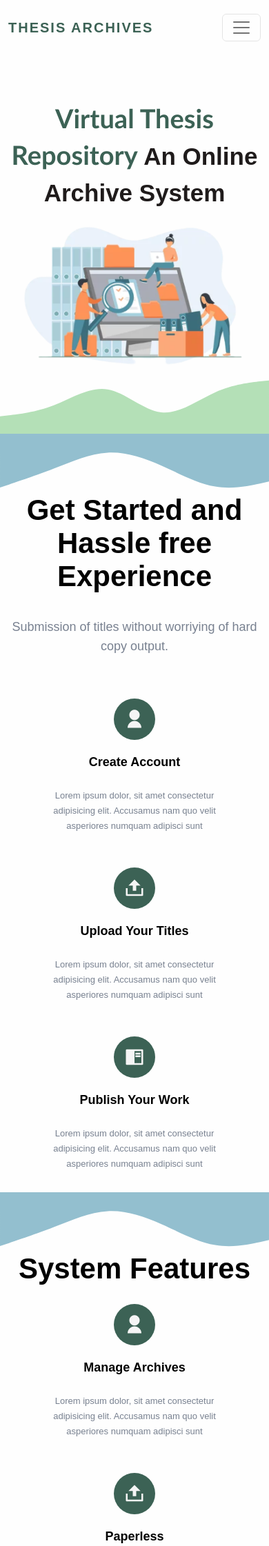
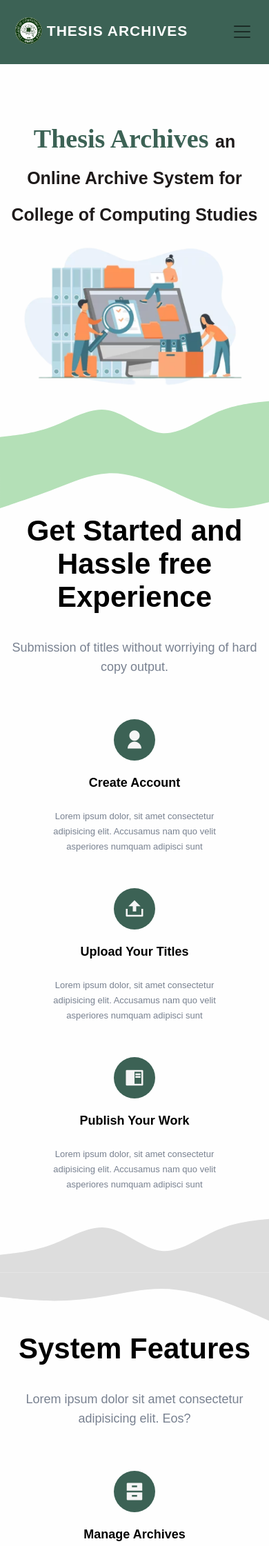
Before and after one commit to MarvinWaro/Thesis-Repositories, a PHP site: page /home/index.php in a window 390 px wide. Shown: the top 2242 px of the page at 69% size. Run offline with PHP 8.4, Linux system fonts and the light colour scheme; some libraries are stand-ins or nearby versions.

Commit message:
navbar background color

```diff
--- a/assets/css/home.css
+++ b/assets/css/home.css
@@ -25,7 +25,7 @@ body{
 
 
 #logo-name{
-    color: var(--maincolor);
+    color: var(--white);
     font-size: 30px;
     letter-spacing: 2px;
     text-transform: uppercase;
@@ -51,20 +51,20 @@ body{
 
 .btn-outline-secondary{
     border: 1px solid var(--gray2);
-    color: var(--black);
+    color: var(--white);
 }
 
 .btn-outline-secondary:hover{
     background-color: var(--gray2);
     border: 1px solid (var(--gray2));
-    color: var(--black);
+    color: var(--white);
 }
 
 /*Navbar*/
 
 .navbar .btn-outline-secondary{
     border: 1px solid var(--gray2);
-    color: var(--black);
+    color: var(--white);
     font-size: 14px;
     font-weight: 500;
     line-height: 20px;
@@ -72,22 +72,29 @@ body{
 }
 
 .navbar{
-    padding: 32px 0;
+    padding: 10px 0;
+    background:var(--maincolor);
+
+}
+
+.navbar img{
+    width: 50px;
+    margin-bottom: 8px;
 }
 
 .nav-link{
     margin-left: 41px;
     font-size: 16px;
-    color: var(--gray1);
+    color: var(--white);
 }
 
 .navbar-nav .nav-link.active{
     font-weight: bold;
-    color: var(--black);
+    color: var(--white);
 }
 
 section.home{
-    padding:0;
+    padding-top: 100px;
 }
 
 section.home svg{
@@ -95,12 +102,12 @@ section.home svg{
 }
 
 section.home .text{
-    padding-top: 65px;
+    padding-top: 75px;
     font-weight: 800;
-    font-size: 60px;
+    font-size: 80px;
     line-height: 73px;
     color: var(--maincolor);
-    font-family: 'Gill Sans', 'Gill Sans MT', Calibri, 'Trebuchet MS', sans-serif;
+    font-family: 'Times New Roman', Times, serif;
 }
 
 section.home .text2{
@@ -204,31 +211,36 @@ section.information .info-2{
 }
 
 #line{
-    width: 90%;
+    width: 100%;
     justify-content: center;
     padding: 20px 0;
 }
 
 footer{
-    margin-top: 70px;
     padding-top: 35px;
     padding-bottom: 35px;
-    background: var(--maincolorMdark);
+    background: var(--maincolor_light);
 }
 
 footer a{
     font-weight: bold;
     font-size: 14px;
-    color: var(--white);
+    color: var(--black);
     line-height: 10px;
 }
 
 footer .copy{
     margin-top: 32px;
     font-size: 14px;
-    color: var(--white);
+    color: var(--black);
     line-height: 10px;
     font-weight: 400;
+}
+
+@media (max-width: 768px){
+    .navbar-toggler{
+        border: none !important;
+    }
 }
 
 @media ( max-width: 576px){
@@ -241,8 +253,8 @@ footer .copy{
 
     section.home .text2 {
         font-weight: 700;
-        font-size: 35px;
-        line-height: 30px;
+        font-size: 25px;
+        line-height: 15px;
         color: rgb(31, 27, 27);
         font-family: 'Plus Jkarta Sans', sans-serif;
     }
@@ -255,6 +267,20 @@ footer .copy{
 
     .nav-link{
         margin-left: 0;
+    }
+
+    .navbar-toggler{
+        border: none !important;
+    }
+
+    .navbar .btn-outline-secondary {
+        border: 1px solid var(--gray2);
+        color: var(--black);
+        font-size: 14px;
+        font-weight: 500;
+        line-height: 20px;
+        padding: 10px 16px;
+        margin-bottom: 10px;
     }
 
     /*Home Section*/
@@ -287,20 +313,60 @@ footer .copy{
     /*Footer*/
 
     footer{
-        margin-top: 70px;
         padding-top: 35px;
         padding-bottom: 35px;
-        background: var(--maincolorMdark);
+        background: var(--maincolor_light);
     }
 }
 
 
-@media (min-width: 320px){
+
+@media (max-width: 320px){
+    .navbar img {
+        width: 35px;
+        margin-bottom: 0px;
+    }
+
     #logo-name {
-        color: var(--maincolor);
-        font-size: 20px;
-        letter-spacing: 2px;
+        color: var(--white);
+        font-size: 18px;
+        letter-spacing: 1px;
         text-transform: uppercase;
         font-weight: bold;
     }
+
+    .navbar-toggler-icon {
+        display: inline-block;
+        width: 20px;
+        height: 1.5em;
+        vertical-align: middle;
+        background-image: var(--bs-navbar-toggler-icon-bg);
+        background-repeat: no-repeat;
+        background-position: center;
+        background-size: 100%;
+        color: var(--white);
+    }
+
+    .navbar img {
+        width: 35px;
+        margin-bottom: 0px;
+        margin-left: 13px;
+    }
+
 }
+
+@media (min-width: 375px) and (max-width: 425px){
+    #logo-name {
+        color: var(--white);
+        font-size: 21px;
+        letter-spacing: 1px;
+        text-transform: uppercase;
+        font-weight: bold;
+    }
+
+    .navbar img {
+        width: 39px;
+        margin-bottom: 4px;
+        margin-left: 10px;
+    }
+}
--- a/home/index.php
+++ b/home/index.php
@@ -38,9 +38,11 @@
   </head>
   <body>
     <!--Navbar Section-->
-    <nav class="navbar navbar-expand-lg">
+    <nav class="navbar navbar-expand-lg position-fixed w-100">
       <div class="container">
-        <a id="logo-name" class="navbar-brand" href="#"> Thesis Archives </a>
+        <a id="logo-name" class="navbar-brand" href="#">
+          <img src="../img/rlogo.png" alt="">
+          Thesis Archives </a>
         <button
           class="navbar-toggler"
           type="button"
@@ -55,11 +57,11 @@
         <div class="collapse navbar-collapse" id="navbarNavAltMarkup">
           <div class="navbar-nav ms-auto  ">
             <a class="nav-link active" aria-current="page" href="#">Home</a>
-            <a class="nav-link" href="#">About</a>
-            <a class="nav-link me-5" href="#">Features</a>
+            <a class="nav-link" href="#">How</a>
+            <a class="nav-link me-5" href="#">System Features</a>
           </div>
           <a href="../login/login.php" class="btn btn-outline-secondary shadow-sm d-sm d-block me-2">Login</a>
-          <a href="#" class="btn btn-outline-secondary shadow-sm d-sm d-block">Sign-up</a>
+          <a href="#" class="btn btn-outline-secondary shadow-sm d-sm d-block me-2">Sign-up</a>
         </div>
       </div>
     </nav>
@@ -69,7 +71,7 @@
       <div class="container">
         <div class="row">
           <div class="col-md-6">
-            <div class="text">Virtual Thesis Repository <spann class="text2">An Online Archive System</spann></div>
+            <div class="text">Thesis Archives <spann class="text2">an Online Archive System for College of Computing Studies</spann></div>
           </div>
 
           <!--Separate-->
@@ -85,7 +87,7 @@
     <!--Setup Section-->
 
     <section class="setup">
-      <svg xmlns="http://www.w3.org/2000/svg" viewBox="0 0 1440 320"><path fill="#93BFCF" fill-opacity="1" d="M0,288L48,272C96,256,192,224,288,186.7C384,149,480,107,576,101.3C672,96,768,128,864,170.7C960,213,1056,267,1152,282.7C1248,299,1344,277,1392,266.7L1440,256L1440,0L1392,0C1344,0,1248,0,1152,0C1056,0,960,0,864,0C768,0,672,0,576,0C480,0,384,0,288,0C192,0,96,0,48,0L0,0Z"></path></svg>
+      <svg xmlns="http://www.w3.org/2000/svg" viewBox="0 0 1440 320"><path fill="#b4e0b7" fill-opacity="1" d="M0,288L48,272C96,256,192,224,288,186.7C384,149,480,107,576,101.3C672,96,768,128,864,170.7C960,213,1056,267,1152,282.7C1248,299,1344,277,1392,266.7L1440,256L1440,0L1392,0C1344,0,1248,0,1152,0C1056,0,960,0,864,0C768,0,672,0,576,0C480,0,384,0,288,0C192,0,96,0,48,0L0,0Z"></path></svg>
       <div class="container">
         <div class="text-header text-center">
           <h3>Get Started and Hassle free Experience</h3>
@@ -134,19 +136,24 @@
       </div>
     </section>
 
+    <section>
+      <svg xmlns="http://www.w3.org/2000/svg" viewBox="0 0 1440 320"><path fill="#DDDDDD" fill-opacity="1" d="M0,224L48,218.7C96,213,192,203,288,165.3C384,128,480,64,576,80C672,96,768,192,864,202.7C960,213,1056,139,1152,96C1248,53,1344,43,1392,37.3L1440,32L1440,320L1392,320C1344,320,1248,320,1152,320C1056,320,960,320,864,320C768,320,672,320,576,320C480,320,384,320,288,320C192,320,96,320,48,320L0,320Z"></path></svg>
+    </section>
+
         <!--System Features-->
 
     <section class="setup">
-      <svg xmlns="http://www.w3.org/2000/svg" viewBox="0 0 1440 320"><path fill="#93BFCF" fill-opacity="1" d="M0,288L48,272C96,256,192,224,288,186.7C384,149,480,107,576,101.3C672,96,768,128,864,170.7C960,213,1056,267,1152,282.7C1248,299,1344,277,1392,266.7L1440,256L1440,0L1392,0C1344,0,1248,0,1152,0C1056,0,960,0,864,0C768,0,672,0,576,0C480,0,384,0,288,0C192,0,96,0,48,0L0,0Z"></path></svg>
+    <svg xmlns="http://www.w3.org/2000/svg" viewBox="0 0 1440 320"><path fill="#DDDDDD" fill-opacity="1" d="M0,128L48,133.3C96,139,192,149,288,149.3C384,149,480,139,576,122.7C672,107,768,85,864,85.3C960,85,1056,107,1152,138.7C1248,171,1344,213,1392,234.7L1440,256L1440,0L1392,0C1344,0,1248,0,1152,0C1056,0,960,0,864,0C768,0,672,0,576,0C480,0,384,0,288,0C192,0,96,0,48,0L0,0Z"></path></svg>
       <div class="container">
         <div class="text-header text-center">
           <h3>System Features</h3>
+          <p>Lorem ipsum dolor sit amet consectetur adipisicing elit. Eos?</p>
         </div>
         <div class="items text-center">
           <div class="row">
             <div class="col-md-4">
               <div class="icons">
-                <i class="ri-user-fill"></i>
+              <i class="ri-archive-drawer-fill"></i>
               </div>
               <div class="desc">
                 <h5>Manage Archives</h5>
@@ -158,7 +165,7 @@
             </div>
             <div class="col-md-4">
               <div class="icons">
-                <i class="ri-upload-2-fill"></i>
+              <i class="ri-attachment-fill"></i>
               </div>
               <div class="desc">
                 <h5>Paperless</h5>
@@ -170,10 +177,10 @@
             </div>
             <div class="col-md-4">
               <div class="icons">
-                <i class="ri-book-read-fill"></i>
+              <i class="ri-spy-fill"></i>
               </div>
               <div class="desc">
-                <h5>Publish Your Work</h5>
+                <h5>Plagarism Detector</h5>
                 <p>
                   Lorem ipsum dolor, sit amet consectetur adipisicing elit.
                   Accusamus nam quo velit asperiores numquam adipisci sunt
@@ -182,10 +189,10 @@
             </div>
             <div class="col-md-4">
               <div class="icons">
-                <i class="ri-book-read-fill"></i>
+              <i class="ri-grid-fill"></i>
               </div>
               <div class="desc">
-                <h5>Publish Your Work</h5>
+                <h5>Rubrics</h5>
                 <p>
                   Lorem ipsum dolor, sit amet consectetur adipisicing elit.
                   Accusamus nam quo velit asperiores numquam adipisci sunt
@@ -194,10 +201,10 @@
             </div>
             <div class="col-md-4">
               <div class="icons">
-                <i class="ri-book-read-fill"></i>
+              <i class="ri-mail-star-line"></i>
               </div>
               <div class="desc">
-                <h5>Publish Your Work</h5>
+                <h5>Grades</h5>
                 <p>
                   Lorem ipsum dolor, sit amet consectetur adipisicing elit.
                   Accusamus nam quo velit asperiores numquam adipisci sunt
@@ -206,10 +213,10 @@
             </div>
             <div class="col-md-4">
               <div class="icons">
-                <i class="ri-book-read-fill"></i>
+              <i class="ri-calendar-fill"></i>
               </div>
               <div class="desc">
-                <h5>Publish Your Work</h5>
+                <h5>Calendar</h5>
                 <p>
                   Lorem ipsum dolor, sit amet consectetur adipisicing elit.
                   Accusamus nam quo velit asperiores numquam adipisci sunt
@@ -222,19 +229,19 @@
     </section>
 
     <section class="setup lower">
-    <svg xmlns="http://www.w3.org/2000/svg" viewBox="0 0 1440 320"><path fill="#b4e0b7" fill-opacity="1" d="M0,224L48,218.7C96,213,192,203,288,165.3C384,128,480,64,576,80C672,96,768,192,864,202.7C960,213,1056,139,1152,96C1248,53,1344,43,1392,37.3L1440,32L1440,320L1392,320C1344,320,1248,320,1152,320C1056,320,960,320,864,320C768,320,672,320,576,320C480,320,384,320,288,320C192,320,96,320,48,320L0,320Z"></path></svg>
+    <svg xmlns="http://www.w3.org/2000/svg" viewBox="0 0 1440 320"><path fill="#CFB997" fill-opacity="1" d="M0,224L48,218.7C96,213,192,203,288,165.3C384,128,480,64,576,80C672,96,768,192,864,202.7C960,213,1056,139,1152,96C1248,53,1344,43,1392,37.3L1440,32L1440,320L1392,320C1344,320,1248,320,1152,320C1056,320,960,320,864,320C768,320,672,320,576,320C480,320,384,320,288,320C192,320,96,320,48,320L0,320Z"></path></svg>
     </section>
 
     <!--Information Section-->
 
     <section class="information">
-    <svg xmlns="http://www.w3.org/2000/svg" viewBox="0 0 1440 320"><path fill="#93BFCF" fill-opacity="1" d="M0,288L48,272C96,256,192,224,288,186.7C384,149,480,107,576,101.3C672,96,768,128,864,170.7C960,213,1056,267,1152,282.7C1248,299,1344,277,1392,266.7L1440,256L1440,0L1392,0C1344,0,1248,0,1152,0C1056,0,960,0,864,0C768,0,672,0,576,0C480,0,384,0,288,0C192,0,96,0,48,0L0,0Z"></path></svg>
+    <svg xmlns="http://www.w3.org/2000/svg" viewBox="0 0 1440 320"><path fill="#CFB997" fill-opacity="1" d="M0,256L30,266.7C60,277,120,299,180,261.3C240,224,300,128,360,106.7C420,85,480,139,540,170.7C600,203,660,213,720,197.3C780,181,840,139,900,122.7C960,107,1020,117,1080,128C1140,139,1200,149,1260,170.7C1320,192,1380,224,1410,240L1440,256L1440,0L1410,0C1380,0,1320,0,1260,0C1200,0,1140,0,1080,0C1020,0,960,0,900,0C840,0,780,0,720,0C660,0,600,0,540,0C480,0,420,0,360,0C300,0,240,0,180,0C120,0,60,0,30,0L0,0Z"></path></svg>
     <div class="container">
         <div class="row info-1">
           <!--Text-->
           <div class="col-md-6">
             <div class="text-information">
-              <h5>Can Easily Manage File upload and Download</h5>
+              <h5>Easily Manage, File upload and Download</h5>
               <p>
                 Lorem ipsum dolor sit amet consectetur, adipisicing elit. Odio
                 ex facilis cum, quas veniam rerum eius illo iure doloremque
@@ -269,7 +276,7 @@
     </section>
 
     <section class="information lower">
-    <svg xmlns="http://www.w3.org/2000/svg" viewBox="0 0 1440 320"><path fill="#F8CBA6" fill-opacity="1" d="M0,64L30,80C60,96,120,128,180,122.7C240,117,300,75,360,48C420,21,480,11,540,53.3C600,96,660,192,720,218.7C780,245,840,203,900,181.3C960,160,1020,160,1080,181.3C1140,203,1200,245,1260,245.3C1320,245,1380,203,1410,181.3L1440,160L1440,320L1410,320C1380,320,1320,320,1260,320C1200,320,1140,320,1080,320C1020,320,960,320,900,320C840,320,780,320,720,320C660,320,600,320,540,320C480,320,420,320,360,320C300,320,240,320,180,320C120,320,60,320,30,320L0,320Z"></path></svg>
+    <svg xmlns="http://www.w3.org/2000/svg" viewBox="0 0 1440 320"><path fill="#b4e0b7" fill-opacity="1" d="M0,64L30,80C60,96,120,128,180,122.7C240,117,300,75,360,48C420,21,480,11,540,53.3C600,96,660,192,720,218.7C780,245,840,203,900,181.3C960,160,1020,160,1080,181.3C1140,203,1200,245,1260,245.3C1320,245,1380,203,1410,181.3L1440,160L1440,320L1410,320C1380,320,1320,320,1260,320C1200,320,1140,320,1080,320C1020,320,960,320,900,320C840,320,780,320,720,320C660,320,600,320,540,320C480,320,420,320,360,320C300,320,240,320,180,320C120,320,60,320,30,320L0,320Z"></path></svg>
     </section>
 
     <!--Footer Section-->
@@ -289,7 +296,7 @@
                         <div class="col-md-3">
                             <div>
                                 <small>
-                                    <a href="#" class="text-decoration-none">Hays</a>
+                                    <a href="#" class="text-decoration-none">About</a>
                                 </small>
                             </div>
                         </div>
--- a/student/thesis.php
+++ b/student/thesis.php
@@ -65,7 +65,7 @@
           </li>
         <li class="sidebar-menu-item ">
           <a href="grades.php">
-            <i class="ri-mail-star-line sidebar-menu-item-icon""></i>
+            <i class="ri-mail-star-line sidebar-menu-item-icon"></i>
             Grades
           </a>
         </li>
```
